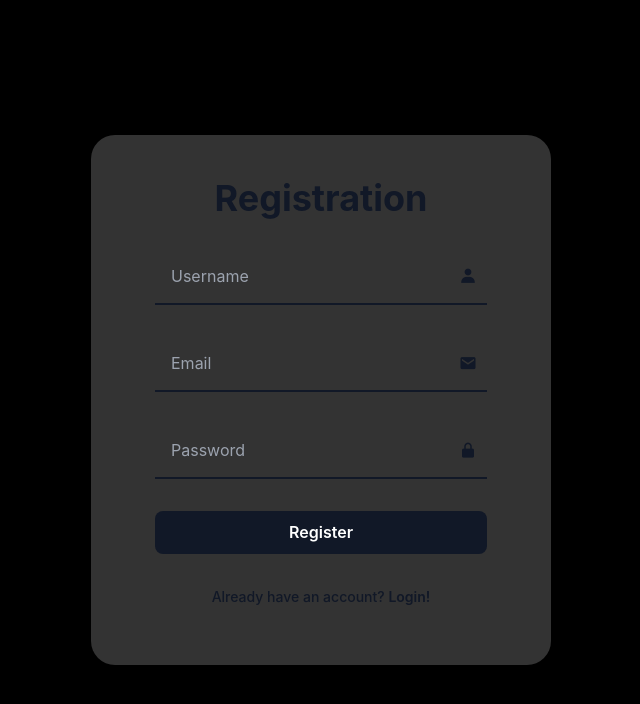
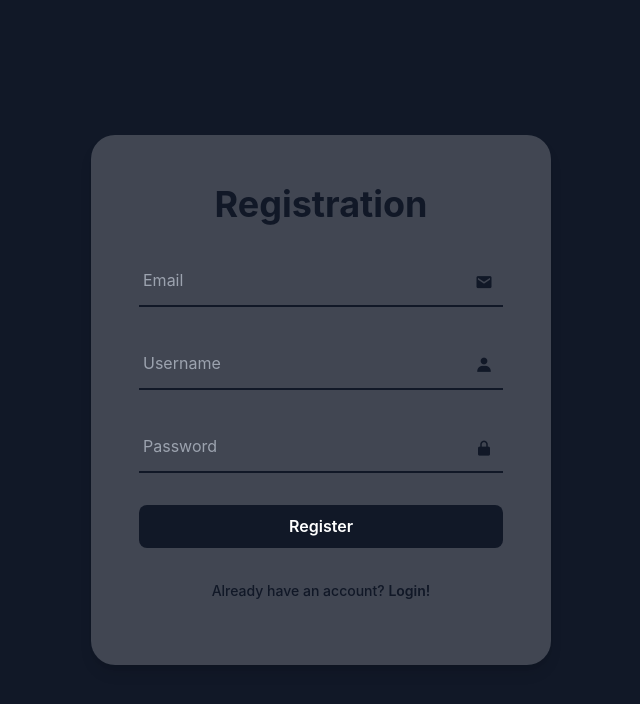
Before and after one commit to ejimnkonye1/Chat-app, a React (Vite) app: page / in a window 1280 px wide. Both pictures are taken after a click on the link "Register Here". Shown: the top 704 px of the page, without its empty margins (319-959 px from the left). Built offline with nearby package versions, Linux system fonts and the light colour scheme.

Commit message:
not done with the login page yet

```diff
--- a/src/forms/loginform.jsx
+++ b/src/forms/loginform.jsx
@@ -4,8 +4,7 @@
 import React, { useState } from 'react';
 import { useNavigate } from 'react-router-dom';
 import { signInWithEmailAndPassword } from 'firebase/auth';
-import { auth, firestore} from '../Firebase';
-
+import { auth, firestore } from '../Firebase';
 import { useDispatch } from 'react-redux';
 import { setUsername } from '../action';
 import { doc, getDoc } from 'firebase/firestore';
@@ -13,32 +12,30 @@ import { doc, getDoc } from 'firebase/firestore';
 const LoginForm = ({ setIsRegister, forgetpage, setfogetPage }) => {
   const [email, setEmail] = useState('');
   const [password, setPassword] = useState('');
-  const [loading, setloading] = useState('')
-  const [error, setError] = useState('')
-  const Navigate = useNavigate()
-const dispatch = useDispatch()
+  const [loading, setloading] = useState('');
+  const [error, setError] = useState('');
+  const [showPassword, setShowPassword] = useState(false); // New state for password visibility
+  const navigate = useNavigate();
+  const dispatch = useDispatch();
+
   const handleUserSignIn = async (e) => {
     e.preventDefault();
     setloading(true);
-
-    try{
-
-         const userData =  await signInWithEmailAndPassword(auth, email,password)
-          const user = userData.user.uid
-   const userdoc =      await getDoc(doc(firestore, 'users', user))
-        if (userdoc.exists){
-          console.log('user exists')
-          Navigate('/chatbox');
-        } else{
-          console.error('user not found', error)
-          setError(error)
+    try {
+      const userData = await signInWithEmailAndPassword(auth, email, password);
+      const user = userData.user.uid;
+      const userDoc = await getDoc(doc(firestore, 'users', user));
+      if (userDoc.exists) {
+        console.log('User exists');
+        navigate('/chatbox');
+      } else {
+        console.error('User not found', error);
+        setError(error);
       }
-
-    }catch (err){
-   console.error(err)
-   setloading(false)
-  setError(err.message)
-
+    } catch (err) {
+      console.error(err);
+      setloading(false);
+      setError(err.message);
     }
   };
 
@@ -49,55 +46,53 @@ const dispatch = useDispatch()
   const handlePassword = (event) => {
     setPassword(event.target.value);
   };
+
+  // Clear error after 12 seconds
   setTimeout(() => {
-    setError(false)
+    setError(false);
   }, 12000);
 
   return (
     <div>
       <form action="" onSubmit={handleUserSignIn}>
-        {error && <p className='text-danger'>{error}</p>}
+        {error && <p className='text-nightowl-red'>{error}</p>}
         <div className="input-box relative h-13 w-full border-b-2 border-gray-900 mt-8 mb-8">
           <span className="icon absolute right-2.5 text-lg text-gray-900 leading-[55px]">
             <i className='bx bxs-envelope'></i>
           </span>
-
-
           <input
             type="email"
             name="email"
             required
             placeholder=" "
-            className="peer bg-transparent w-full border-none h-full text-lg font-semibold text-gray-900 px-3 pt-6 pb-2 focus:outline-none"
+            className="peer bg-transparent w-full border-none h-full text-sm font-semibold text-gray-900 px-3 pt-6 pb-2 focus:outline-none"
             value={email}
             onChange={handleEmail}
           />
-        <label className="absolute left-3 top-3 text-gray-500  px-1 transition-all duration-200 transform -translate-y-3 scale-75 peer-placeholder-shown:top-1/2 peer-placeholder-shown:scale-100 peer-placeholder-shown:text-gray-400 peer-focus:top-3 peer-focus:scale-75 peer-focus:text-blue-500">
+          <label className="absolute left-0 top-3 text-gray-500 px-1 transition-all duration-200 transform -translate-y-3 scale-75 peer-placeholder-shown:top-1/2 peer-placeholder-shown:scale-100 peer-placeholder-shown:text-gray-400 peer-focus:top-3 peer-focus:scale-75 peer-focus:text-gray-900">
             Email
           </label>
         </div>
+
         <div className="input-box relative h-13 w-full border-b-2 border-gray-900 mt-8 mb-8">
-        <span className="icon absolute right-2.5 text-lg text-gray-900 leading-[55px]">
-            <i className='bx bxs-lock-alt'></i>
+          <span className="icon absolute right-2.5 text-lg text-gray-900 leading-[55px] cursor-pointer" onClick={() => setShowPassword(!showPassword)}>
+            <i className={showPassword ? 'bx bxs-show' : 'bx bxs-hide'}></i>
           </span>
-
-
           <input
-            type="password"
+            type={showPassword ? 'text' : 'password'}
             name="password"
             required
             placeholder=" "
-            className="peer bg-transparent w-full border-none h-full text-lg font-semibold text-gray-900 px-3 pt-6 pb-2 focus:outline-none"
+            className="peer bg-transparent w-full border-none h-full text-sm font-semibold text-gray-900 px-3 pt-6 pb-2 focus:outline-none"
             value={password}
             onChange={handlePassword}
           />
-        <label className="absolute left-3 top-3 text-gray-500  px-1 transition-all duration-200 transform -translate-y-3 scale-75 peer-placeholder-shown:top-1/2 peer-placeholder-shown:scale-100 peer-placeholder-shown:text-gray-400 peer-focus:top-3 peer-focus:scale-75 peer-focus:text-blue-500">
+          <label className="absolute left-0 top-3 text-gray-500 px-1 transition-all duration-200 transform -translate-y-3 scale-75 peer-placeholder-shown:top-1/2 peer-placeholder-shown:scale-100 peer-placeholder-shown:text-gray-400 peer-focus:top-3 peer-focus:scale-75 peer-focus:text-gray-900">
             Password
           </label>
         </div>
 
         <div className="check flex justify-end text-gray-900 text-sm font-medium mt-[-14px] mb-4">
-
           <a href="#" className="hover:underline" onClick={() => setfogetPage(true)}>Forget Password</a>
         </div>
         <button type="submit" className="flex items-center justify-center bg-gray-900 w-full h-[43px] rounded-lg font-semibold text-white cursor-pointer mr-2">
@@ -108,8 +103,6 @@ const dispatch = useDispatch()
                 <path d="M93.9676 39.0409C96.393 38.4038 97.8624 35.9116 97.0079 33.5539C95.2932 28.8227 92.871 24.3692 89.8167 20.348C85.8452 15.1192 80.8826 10.7238 75.2124 7.41289C69.5422 4.10194 63.2754 1.94025 56.7698 1.05124C51.7666 0.367541 46.6976 0.446843 41.7345 1.27873C39.2613 1.69328 37.813 4.19778 38.4501 6.62326C39.0873 9.04874 41.5694 10.4717 44.0505 10.1071C47.8511 9.54855 51.7191 9.52689 55.5402 10.0491C60.8642 10.7766 65.9928 12.5457 70.6331 15.2552C75.2735 17.9648 79.3347 21.5619 82.5849 25.841C84.9175 28.9121 86.7997 32.2913 88.1811 35.8758C89.083 38.2158 91.5421 39.6781 93.9676 39.0409Z" fill="currentFill"/>
               </svg>
               <span className='ml-2'>Login</span>
-
-
             </>
           ) : (
             'Login'
@@ -120,7 +113,6 @@ const dispatch = useDispatch()
         </div>
       </form>
     </div>
-
   );
 };
 
--- a/src/forms/registerform.jsx
+++ b/src/forms/registerform.jsx
@@ -64,28 +64,8 @@ const handleusername = (event) => {
   return (
 <form action="" onSubmit={handleRegister}>
     <div className="input-box relative h-13 w-full border-b-2 border-gray-900 mt-8 mb-8">
-        {erromes && <p className='text-danger'>{erromes}</p>}
+        {erromes && <p className='text-nightowl-red'>{erromes}</p>}
         {success && <p className='text-danger'>Account has been created, You can now login with your details</p>}
-        <span className="icon absolute right-2.5 text-lg text-gray-900 leading-[55px]">
-            <i className='bx bxs-user'></i>
-        </span>
-
-
-        <input
-            type="text"
-            name="username"
-            required
-            placeholder=" "
-            className="peer bg-transparent w-full border-none h-full text-lg font-semibold text-gray-900 px-3 pt-6 pb-2 focus:outline-none"
-            value={username}
-            onChange={handleusername}
-        />
-        <label className="absolute left-3 top-3 text-gray-500  px-1 transition-all duration-200 transform -translate-y-3 scale-75 peer-placeholder-shown:top-1/2 peer-placeholder-shown:scale-100 peer-placeholder-shown:text-gray-400 peer-focus:top-3 peer-focus:scale-75 peer-focus:text-blue-500">
-            Username
-        </label>
-    </div>
-
-    <div className="input-box relative h-13 w-full border-b-2 border-gray-900 mt-8 mb-8">
         <span className="icon absolute right-2.5 text-lg text-gray-900 leading-[55px]">
             <i className='bx bxs-envelope'></i>
         </span>
@@ -96,12 +76,32 @@ const handleusername = (event) => {
             name="email"
             required
             placeholder=" "
-            className="peer bg-transparent w-full border-none h-full text-lg font-semibold text-gray-900 px-3 pt-6 pb-2 focus:outline-none"
+            className="peer bg-transparent w-full border-none h-full text-sm font-semibold text-gray-900 px-3 pt-6 pb-2 focus:outline-none"
             value={email}
             onChange={handleEmail}
         />
-        <label className="absolute left-3 top-3 text-gray-500  px-1 transition-all duration-200 transform -translate-y-3 scale-75 peer-placeholder-shown:top-1/2 peer-placeholder-shown:scale-100 peer-placeholder-shown:text-gray-400 peer-focus:top-3 peer-focus:scale-75 peer-focus:text-blue-500">
+        <label className="absolute left-0 top-3 text-gray-500  px-1 transition-all duration-200 transform -translate-y-3 scale-75 peer-placeholder-shown:top-1/2 peer-placeholder-shown:scale-100 peer-placeholder-shown:text-gray-400 peer-focus:top-3 peer-focus:scale-75 peer-focus:text-gray-900">
             Email
+        </label>
+    </div>
+
+    <div className="input-box relative h-13 w-full border-b-2 border-gray-900 mt-8 mb-8">
+    <span className="icon absolute right-2.5 text-lg text-gray-900 leading-[55px]">
+            <i className='bx bxs-user'></i>
+        </span>
+
+
+        <input
+            type="text"
+            name="username"
+            required
+            placeholder=" "
+            className="peer bg-transparent w-full border-none h-full text-sm font-semibold text-gray-900 px-3 pt-6 pb-2 focus:outline-none"
+            value={username}
+            onChange={handleusername}
+        />
+        <label className="absolute left-0 top-3 text-gray-500  px-1 transition-all duration-200 transform -translate-y-3 scale-75 peer-placeholder-shown:top-1/2 peer-placeholder-shown:scale-100 peer-placeholder-shown:text-gray-400 peer-focus:top-3 peer-focus:scale-75 peer-focus:text-gray-900">
+            Username
         </label>
     </div>
 
@@ -116,11 +116,11 @@ const handleusername = (event) => {
             name="password"
             required
             placeholder=" "
-            className="peer bg-transparent w-full border-none h-full text-lg font-semibold text-gray-900 px-3 pt-6 pb-2 focus:outline-none"
+            className="peer bg-transparent w-full border-none h-full text-sm font-semibold text-gray-900 px-3 pt-6 pb-2 focus:outline-none"
             value={password}
             onChange={handlePassword}
         />
-        <label className="absolute left-3 top-3 text-gray-500  px-1 transition-all duration-200 transform -translate-y-3 scale-75 peer-placeholder-shown:top-1/2 peer-placeholder-shown:scale-100 peer-placeholder-shown:text-gray-400 peer-focus:top-3 peer-focus:scale-75 peer-focus:text-blue-500">
+        <label className="absolute left-0 top-3 text-gray-500  px-1 transition-all duration-200 transform -translate-y-3 scale-75 peer-placeholder-shown:top-1/2 peer-placeholder-shown:scale-100 peer-placeholder-shown:text-gray-400 peer-focus:top-3 peer-focus:scale-75 peer-focus:text-gray-900">
             Password
         </label>
     </div>
--- a/src/login/Login.jsx
+++ b/src/login/Login.jsx
@@ -72,18 +72,18 @@ const LoginRegisterForm = () => {
     };
 
     return (
-        <div className='relative min-h-screen flex items-center justify-center bg-cover bg-center'
-            style={{ background: 'black' }}
+        <div className='relative min-h-screen flex items-center justify-center bg-cover bg-center bg-gray-900'
+            // style={{ background: 'black' }}
         >
             <div
                 className={`container relative h-[530px] w-[460px]
-                border-3 border-white/40 backdrop-blur-[25px] shadow-lg
+                border-3 border-white/40 mx-8 shadow-lg
                 flex items-center justify-center rounded-3xl
                 overflow-hidden
-                transition-transform duration-500`}
+                transition-transform duration-1000`}
                 style={{ backgroundColor: 'rgba(255, 255, 255, 0.2)' }}
             >
-                <div className={`main-box ${isRegister ? 'register' : 'login'} p-16 w-full`}>
+                <div className={`main-box ${isRegister ? 'register' : 'login'} p-12 w-full`}>
                     <h1 className="text-gray-900 text-center text-4xl font-bold">{isRegister ? 'Registration' : forgetpage ? 'forget' : 'Login'}</h1>
 
                     {isRegister ? (
```
Also changed, not shown: src/forms/requestPassword.jsx (+5 -5 lines). Lines whose indentation alone changed are shown as unchanged.
